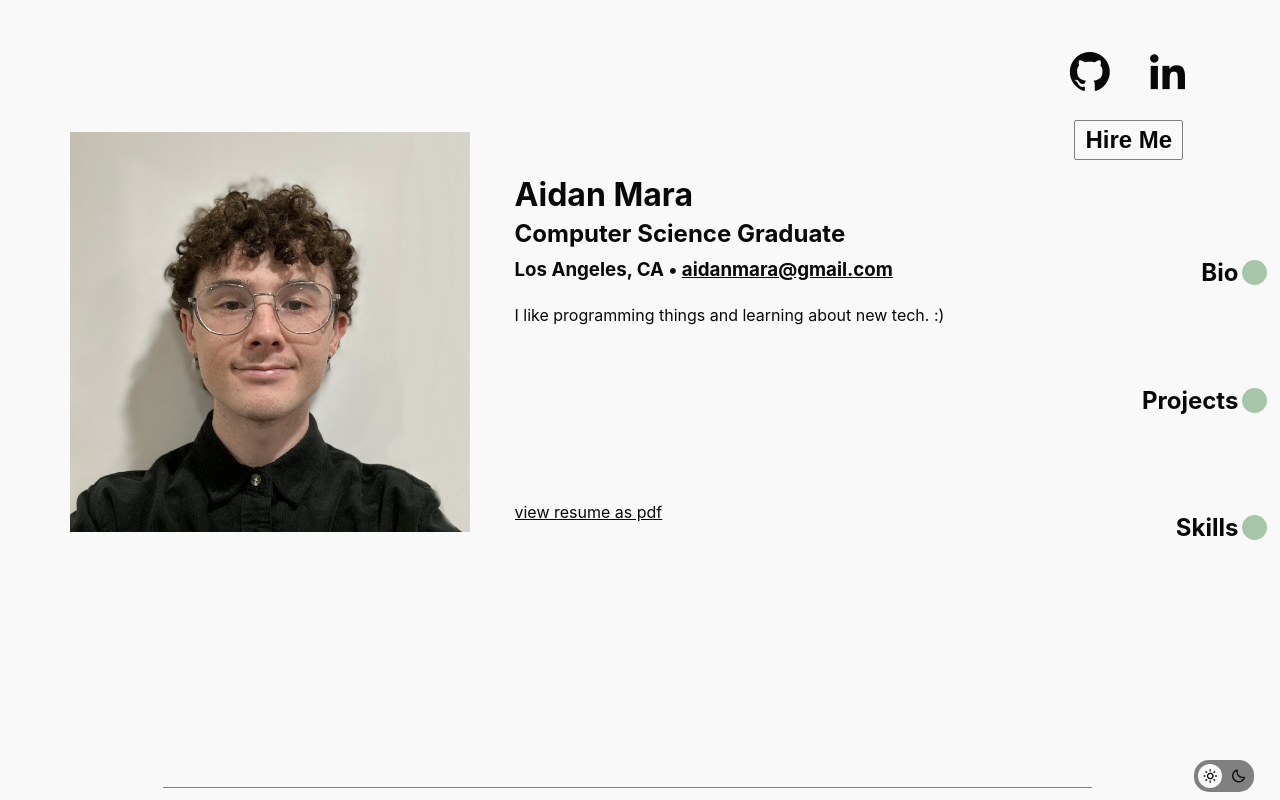
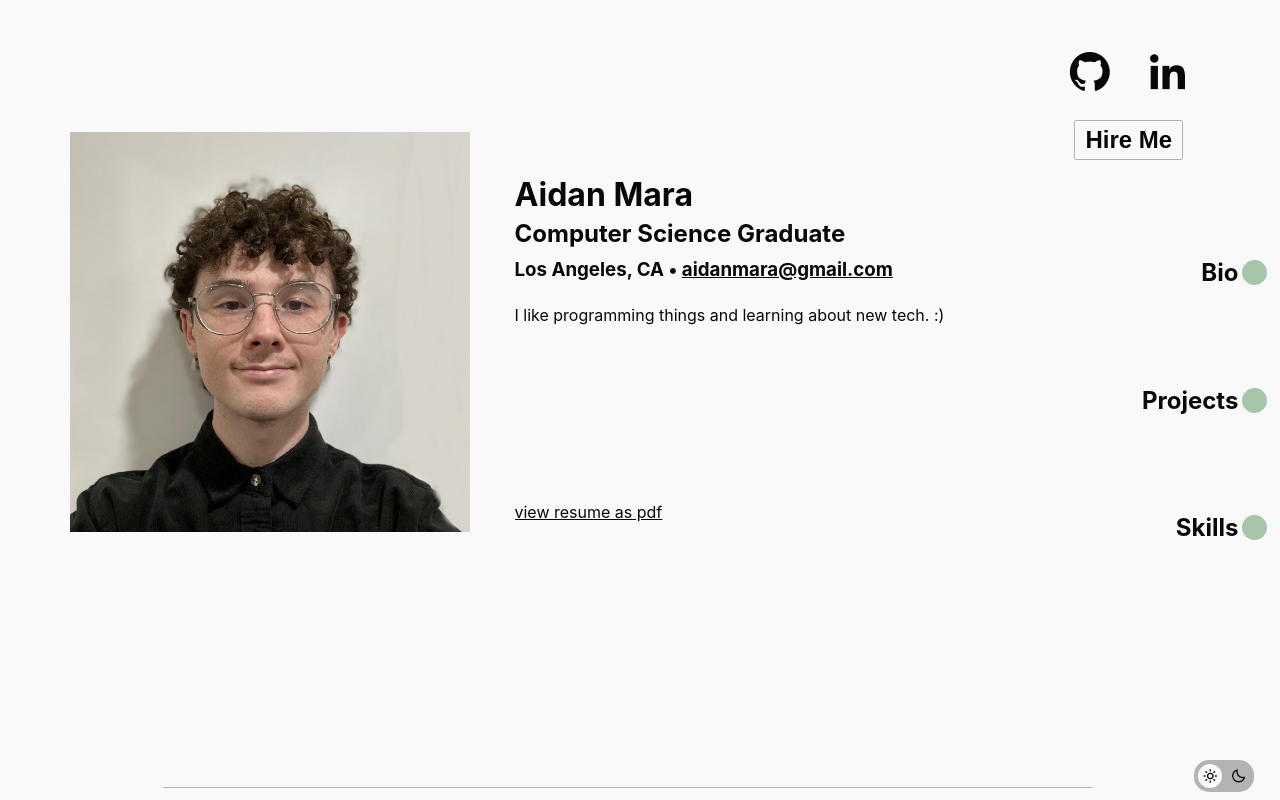
Before and after one commit to aidanmara/aidanmara.github.io, a plain HTML site: page index.html in a window 1280 px wide. Shown: the top 800 px of the page. Drawn offline with nearby package versions, Linux system fonts and the light colour scheme.

Commit message:
Update style.css

```diff
--- a/style.css
+++ b/style.css
@@ -1,7 +1,7 @@
 :root[data-theme="light"] {
   --text: #070807;
   --background: #f8f9f8;
-  --backgroundemphasis: #808080;
+  --backgroundemphasis: #b3b3b3;
   --primary: #719a74;
   --secondary: #a6c5a9;
   --accent: #83b688;
```
